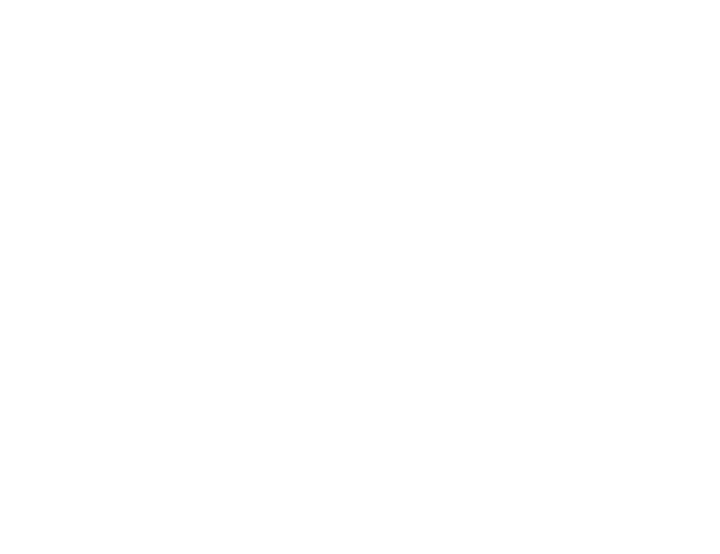
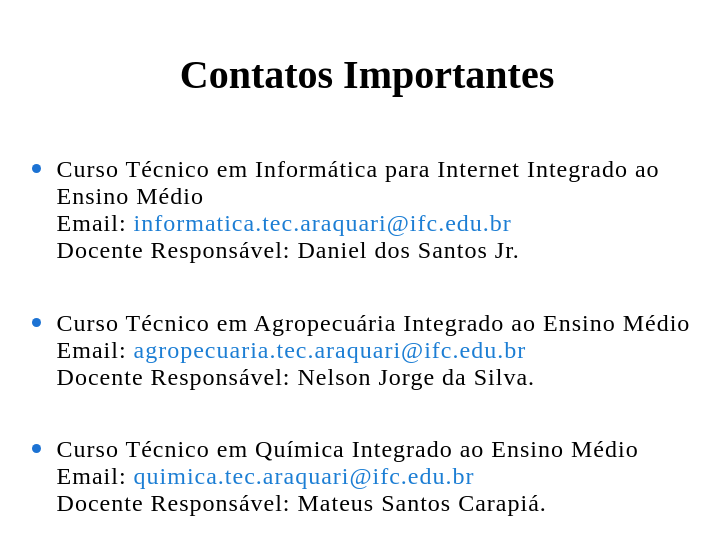
Before and after one commit to 2info3-Hackathon/frontend, a Vue app: page /contatos-importantes in a window 1280 px wide. Before the commit this address had no page. Shown: the top 554 px of the page, without its empty margins (273-993 px from the left). Built offline with nearby package versions, Linux system fonts and the light colour scheme.

Commit message:
FEAT: Padronização finalizada #6

```diff
--- a/src/router/index.js
+++ b/src/router/index.js
@@ -5,9 +5,9 @@
    history: createWebHistory(import.meta.env.BASE_URL),
    routes: [
        {
-           path: '/',
+           path: '/contatos-importantes',
            name: 'ContatosImportantes',
-           component: () => import('@/view/ContatosImportantesView.vue'),
+           component: () => import('@/views/ContatosImportantesView.vue'),
        }
    ],
 })
--- a/src/view/ContatosImportantesView.vue
+++ /dev/null
@@ -1,12 +0,0 @@
-<script setup>
-
-import ContatosImportantesComponent from '@/components/ContatosImportantesComponent.vue';
-
-</script>
-
-
-<template>
-
-   <ContatosImportantesComponent />
-
-</template>
--- a/src/components/ContatosImportantesComponent.vue
+++ b/src/views/ContatosImportantesView.vue
@@ -1,14 +1,11 @@
-<script setup>
-/* COLOCAR NO PATH DO INDEX.JS "contatosImportantes.vue"!!!!!!!!!!!!!!!!!!!!!!!!!!!!!!!!!!!!!!!!!!!!!!!!!!!!!!!!!!!!!!!!!!!!!!! */
-</script>
+<script setup></script>
 
 <template>
 
     <section>
-
         <h1>Contatos Importantes</h1>
-
-        <ul>
+        <div>
+            <ul>
             <li>
                 <p>
                     Curso Técnico em Informática para Internet Integrado ao Ensino Médio <br>
@@ -31,43 +28,51 @@
                 </p>
             </li>
         </ul>
-
+        </div>
     </section>
 
 </template>
 
 <style scoped>
-
-section h1 {
-    padding: 2vw 0 0 0;
+h1 {
+    margin: 4vw 0 0 0;
     color: black;
     display: flex;
+    font-size: 2.5rem;
     justify-content: center;
-    font-size: 2vw;
-
 }
 
-section ul {
-
-    padding: 0.8vw 1.3vw 0 35vw;
-    line-height: 1.7vw;
-    font-size: 1vw;
-
-}
-section li{
-
-    color: #2D86FB;
+ul {
+  color: #1C72D3;
+  margin: 4vw 19vw;
 }
 
-section ul li p {
-
-    color: black;
-
+ul ::marker {
+    font-size: 1.3em;
 }
 
-section ul li p span{
-
-        color: #2D86FB;
+li {
+    margin: 3vw;
+    font-size: 1.5rem;
+    cursor: pointer;
+    letter-spacing: 1px;
 }
 
+ul li p {
+    color: black;
+    font-size: 1.5rem;
+}
+
+ul li p span{
+    color: #1C7ED4;
+    text-decoration: none;
+    cursor: pointer;
+    transition: color 0.3s;
+}
+
+span:hover {
+  text-decoration: underline;
+}
+
+
 </style>
```
